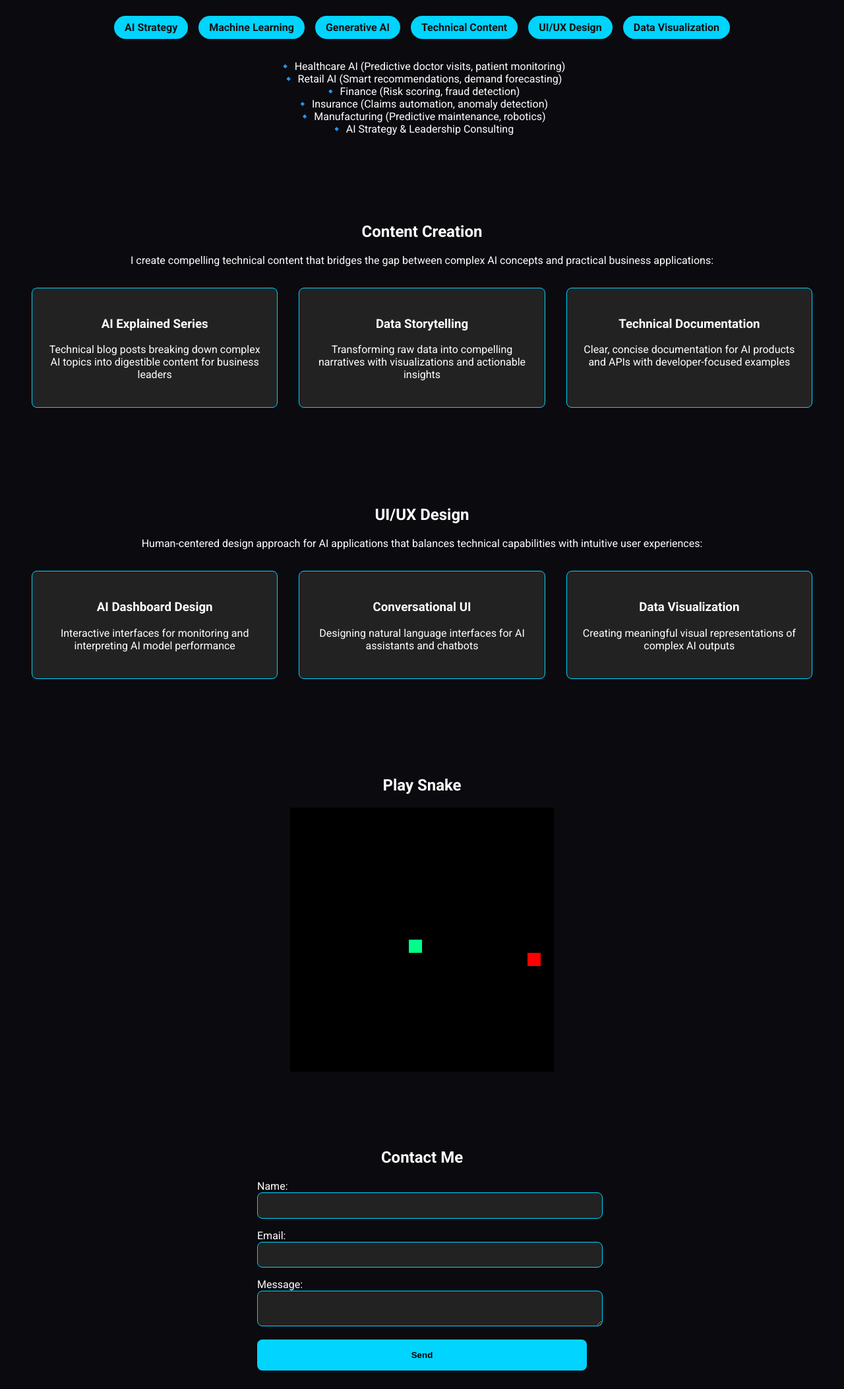
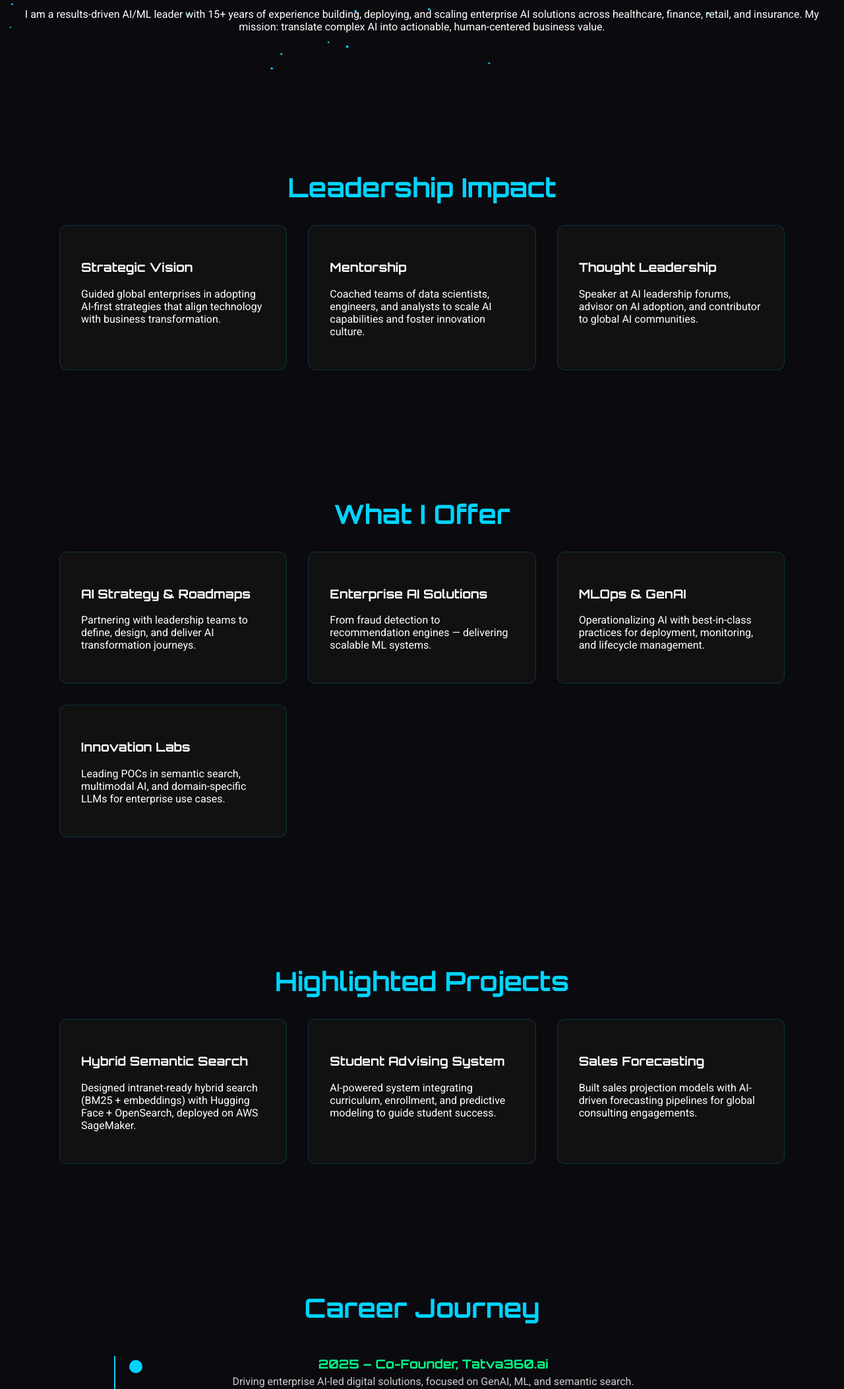
Before and after one commit to ankur-pack/ankur-pack.github.io, a plain HTML site: page index.html in a window 1280 px wide. Shown: the part 695-2800 px from the top of the page at 66% size. Drawn offline with Linux system fonts and the light colour scheme; a script that the page names is missing.

Commit message:
Update index.html

```diff
--- a/index.html
+++ b/index.html
@@ -2,296 +2,139 @@
 <html lang="en">
 <head>
   <meta charset="UTF-8">
-  <meta name="viewport" content="width=device-width, initial-scale=1.0">
-  <title>Ankur Pachauri - AI/ML Leadership & Creative Portfolio</title>
-  <link href="https://fonts.googleapis.com/css2?family=Orbitron:wght@400;700;900&family=Roboto:wght@300;400;500;700&display=swap" rel="stylesheet">
+  <meta name="viewport" content="width=device-width,initial-scale=1.0">
+  <title>Ankur Pachauri – AI/ML Leadership Portfolio</title>
+  <link href="https://fonts.googleapis.com/css2?family=Orbitron:wght@500;700;900&family=Roboto:wght@300;400;500;700&display=swap" rel="stylesheet">
   <style>
-    body {
-      margin: 0;
-      font-family: 'Roboto', sans-serif;
-      background: #0a0a0f;
-      color: #fff;
-      overflow-x: hidden;
-    }
-    header {
-      text-align: center;
-      padding: 2rem;
-      background: #111;
-      border-bottom: 2px solid #00d4ff;
-    }
-    header h1 {
-      font-family: 'Orbitron', monospace;
-      font-size: 3rem;
-      color: #00d4ff;
-      text-shadow: 0 0 15px #00d4ff;
-    }
-    nav {
-      text-align: center;
-      padding: 1rem;
-    }
-    nav a {
-      margin: 0 15px;
-      color: #fff;
-      text-decoration: none;
-      font-weight: bold;
-    }
-    nav a:hover {
-      color: #00ff88;
-      text-shadow: 0 0 10px #00ff88;
-    }
-    section {
-      padding: 3rem;
-      text-align: center;
-    }
-    .snake-game {
-      margin: 2rem auto;
-      width: 400px;
-      height: 400px;
-      border: 2px solid #00ff88;
-      background: #111;
-      position: relative;
-    }
-    canvas {
-      display: block;
-      margin: auto;
-      background: #000;
-    }
-    footer {
-      text-align: center;
-      padding: 2rem;
-      border-top: 2px solid #00d4ff;
-      background: #111;
-      color: #888;
-    }
-    .contact-form {
-      max-width: 500px;
-      margin: auto;
-      text-align: left;
-    }
-    .contact-form label { display:block; margin-top:1rem; }
-    .contact-form input, .contact-form textarea {
-      width: 100%;
-      padding: 0.7rem;
-      background: #222;
-      color: #fff;
-      border: 1px solid #00d4ff;
-      border-radius: 8px;
-    }
-    .contact-form button {
-      margin-top: 1rem;
-      padding: 1rem;
-      width: 100%;
-      background: #00d4ff;
-      border: none;
-      font-weight: bold;
-      border-radius: 8px;
-      cursor: pointer;
-    }
-    .contact-form button:hover {
-      background: #00ff88;
-      color: #111;
-    }
-    .portfolio-grid {
-      display: grid;
-      grid-template-columns: repeat(auto-fill, minmax(300px, 1fr));
-      gap: 2rem;
-      margin: 2rem 0;
-    }
-    .portfolio-item {
-      background: #222;
-      padding: 1.5rem;
-      border-radius: 8px;
-      border: 1px solid #00d4ff;
-      transition: transform 0.3s;
-    }
-    .portfolio-item:hover {
-      transform: translateY(-5px);
-      box-shadow: 0 10px 20px rgba(0, 212, 255, 0.2);
-    }
-    .portfolio-item img {
-      max-width: 100%;
-      border-radius: 4px;
-    }
-    .skills-chart {
-      display: flex;
-      flex-wrap: wrap;
-      justify-content: center;
-      gap: 1rem;
-      margin: 2rem 0;
-    }
-    .skill {
-      background: #00d4ff;
-      color: #111;
-      padding: 0.5rem 1rem;
-      border-radius: 20px;
-      font-weight: bold;
-    }
+    /* ===== Global Styles ===== */
+    body { margin:0; font-family:'Roboto',sans-serif; background:#0a0a0f; color:#fff; overflow-x:hidden; }
+    h1,h2,h3 { font-family:'Orbitron',sans-serif; }
+    a { text-decoration:none; }
+
+    /* ===== Animated Background ===== */
+    canvas#bg { position:fixed; top:0; left:0; width:100%; height:100%; z-index:-1; background:#0a0a0f; }
+
+    /* ===== Header / Hero ===== */
+    header { text-align:center; padding:6rem 2rem; background:rgba(10,10,15,0.9); }
+    header h1 { font-size:3.5rem; color:#00d4ff; text-shadow:0 0 20px #00d4ff; }
+    header p { font-size:1.2rem; color:#ccc; max-width:800px; margin:1rem auto; }
+    .cta-btn { display:inline-block; margin-top:2rem; padding:1rem 2rem; background:#00d4ff; border-radius:10px; color:#111; font-weight:bold; transition:.3s; }
+    .cta-btn:hover { background:#00ff88; }
+
+    /* ===== Navigation ===== */
+    nav { text-align:center; padding:1rem; background:#111; border-bottom:1px solid #222; position:sticky; top:0; z-index:10; }
+    nav a { margin:0 20px; color:#fff; font-weight:500; }
+    nav a:hover { color:#00ff88; text-shadow:0 0 10px #00ff88; }
+
+    /* ===== Sections ===== */
+    section { padding:5rem 2rem; text-align:center; }
+    section h2 { font-size:2.5rem; color:#00d4ff; margin-bottom:2rem; }
+
+    /* ===== Grid Cards ===== */
+    .grid { display:grid; grid-template-columns:repeat(auto-fit,minmax(260px,1fr)); gap:2rem; max-width:1100px; margin:auto; }
+    .card { background:#111; padding:2rem; border-radius:12px; border:1px solid #00d4ff30; transition:.3s; text-align:left; }
+    .card:hover { border:1px solid #00d4ff; transform:translateY(-6px); box-shadow:0 0 20px #00d4ff60; }
+
+    /* ===== Career Timeline ===== */
+    .timeline { max-width:900px; margin:3rem auto; border-left:2px solid #00d4ff; padding-left:2rem; }
+    .timeline-item { margin-bottom:2rem; position:relative; }
+    .timeline-item:before { content:""; position:absolute; left:-11px; top:6px; width:20px; height:20px; border-radius:50%; background:#00d4ff; }
+    .timeline-item h3 { margin:0; color:#00ff88; }
+    .timeline-item p { margin:.3rem 0 0; color:#ccc; }
+
+    /* ===== Footer ===== */
+    footer { text-align:center; padding:2rem; border-top:2px solid #00d4ff; background:#111; color:#888; font-size:.9rem; }
   </style>
 </head>
 <body>
+  <canvas id="bg"></canvas>
+
+  <!-- Hero -->
   <header>
-    <h1>🚀 Ankur Pachauri | AI/ML Leadership & Creative Design</h1>
-    <p>Bridging technology and creativity through AI-powered solutions and intuitive design</p>
+    <h1>🚀 Ankur Pachauri</h1>
+    <p>AI/ML Leader | Driving Enterprise AI, GenAI, and Data Strategy for Global Impact</p>
+    <a href="#contact" class="cta-btn">Book a Strategy Call</a>
   </header>
 
+  <!-- Navigation -->
   <nav>
     <a href="#about">About</a>
+    <a href="#leadership">Leadership</a>
     <a href="#offerings">Offerings</a>
-    <a href="#content">Content</a>
-    <a href="#design">UI/UX</a>
-    <a href="#snake">Snake Game</a>
-    <a href="#contact">Contact</a>
+    <a href="#projects">Projects</a>
+    <a href="#career">Career</a>
+    <a href="#contact">Connect</a>
   </nav>
 
+  <!-- About -->
   <section id="about">
     <h2>About Me</h2>
-    <p>Head of AI/ML & Data | 15+ years leadership | Expert in GenAI, ML Ops, and Enterprise AI.
-       Proven track record in building scalable AI products across healthcare, finance, retail, and insurance.</p>
-    <p>As a content creator and UI/UX designer, I specialize in translating complex technical concepts into engaging visual narratives and intuitive user experiences.</p>
+    <p>I am a results-driven AI/ML leader with 15+ years of experience building, deploying, and scaling enterprise AI solutions across healthcare, finance, retail, and insurance.
+    My mission: translate complex AI into actionable, human-centered business value.</p>
   </section>
 
-  <section id="offerings">
-    <h2>Offerings</h2>
-    <div class="skills-chart">
-      <span class="skill">AI Strategy</span>
-      <span class="skill">Machine Learning</span>
-      <span class="skill">Generative AI</span>
-      <span class="skill">Technical Content</span>
-      <span class="skill">UI/UX Design</span>
-      <span class="skill">Data Visualization</span>
-    </div>
-    <p>🔹 Healthcare AI (Predictive doctor visits, patient monitoring)<br>
-        🔹 Retail AI (Smart recommendations, demand forecasting)<br>
-        🔹 Finance (Risk scoring, fraud detection)<br>
-       🔹 Insurance (Claims automation, anomaly detection)<br>
-        🔹 Manufacturing (Predictive maintenance, robotics)<br>
-       🔹 AI Strategy & Leadership Consulting</p>
-  </section>
-
-  <section id="content">
-    <h2>Content Creation</h2>
-    <p>I create compelling technical content that bridges the gap between complex AI concepts and practical business applications:</p>
-    <div class="portfolio-grid">
-      <div class="portfolio-item">
-        <h3>AI Explained Series</h3>
-        <p>Technical blog posts breaking down complex AI topics into digestible content for business leaders</p>
-      </div>
-      <div class="portfolio-item">
-        <h3>Data Storytelling</h3>
-        <p>Transforming raw data into compelling narratives with visualizations and actionable insights</p>
-      </div>
-      <div class="portfolio-item">
-        <h3>Technical Documentation</h3>
-        <p>Clear, concise documentation for AI products and APIs with developer-focused examples</p>
-      </div>
+  <!-- Leadership Impact -->
+  <section id="leadership">
+    <h2>Leadership Impact</h2>
+    <div class="grid">
+      <div class="card"><h3>Strategic Vision</h3><p>Guided global enterprises in adopting AI-first strategies that align technology with business transformation.</p></div>
+      <div class="card"><h3>Mentorship</h3><p>Coached teams of data scientists, engineers, and analysts to scale AI capabilities and foster innovation culture.</p></div>
+      <div class="card"><h3>Thought Leadership</h3><p>Speaker at AI leadership forums, advisor on AI adoption, and contributor to global AI communities.</p></div>
     </div>
   </section>
 
-  <section id="design">
-    <h2>UI/UX Design</h2>
-    <p>Human-centered design approach for AI applications that balances technical capabilities with intuitive user experiences:</p>
-    <div class="portfolio-grid">
-      <div class="portfolio-item">
-        <h3>AI Dashboard Design</h3>
-        <p>Interactive interfaces for monitoring and interpreting AI model performance</p>
-      </div>
-      <div class="portfolio-item">
-        <h3>Conversational UI</h3>
-        <p>Designing natural language interfaces for AI assistants and chatbots</p>
-      </div>
-      <div class="portfolio-item">
-        <h3>Data Visualization</h3>
-        <p>Creating meaningful visual representations of complex AI outputs</p>
-      </div>
+  <!-- Offerings -->
+  <section id="offerings">
+    <h2>What I Offer</h2>
+    <div class="grid">
+      <div class="card"><h3>AI Strategy & Roadmaps</h3><p>Partnering with leadership teams to define, design, and deliver AI transformation journeys.</p></div>
+      <div class="card"><h3>Enterprise AI Solutions</h3><p>From fraud detection to recommendation engines — delivering scalable ML systems.</p></div>
+      <div class="card"><h3>MLOps & GenAI</h3><p>Operationalizing AI with best-in-class practices for deployment, monitoring, and lifecycle management.</p></div>
+      <div class="card"><h3>Innovation Labs</h3><p>Leading POCs in semantic search, multimodal AI, and domain-specific LLMs for enterprise use cases.</p></div>
     </div>
   </section>
 
-  <section id="snake">
-    <h2>Play Snake </h2>
-    <canvas id="snakeCanvas" width="400" height="400"></canvas>
+  <!-- Projects -->
+  <section id="projects">
+    <h2>Highlighted Projects</h2>
+    <div class="grid">
+      <div class="card"><h3>Hybrid Semantic Search</h3><p>Designed intranet-ready hybrid search (BM25 + embeddings) with Hugging Face + OpenSearch, deployed on AWS SageMaker.</p></div>
+      <div class="card"><h3>Student Advising System</h3><p>AI-powered system integrating curriculum, enrollment, and predictive modeling to guide student success.</p></div>
+      <div class="card"><h3>Sales Forecasting</h3><p>Built sales projection models with AI-driven forecasting pipelines for global consulting engagements.</p></div>
+    </div>
   </section>
 
+  <!-- Career Timeline -->
+  <section id="career">
+    <h2>Career Journey</h2>
+    <div class="timeline">
+      <div class="timeline-item"><h3>2025 – Co-Founder, Tatva360.ai</h3><p>Driving enterprise AI-led digital solutions, focused on GenAI, ML, and semantic search.</p></div>
+      <div class="timeline-item"><h3>2018–2025 – AI/ML Leadership Roles</h3><p>Led cross-functional teams in deploying AI solutions across industries, mentoring next-gen practitioners.</p></div>
+      <div class="timeline-item"><h3>2010–2018 – Data & AI Engineer</h3><p>Hands-on development of ML pipelines, cloud deployments (AWS/Azure/GCP), and data engineering systems.</p></div>
+    </div>
+  </section>
+
+  <!-- Contact -->
   <section id="contact">
-    <h2>Contact Me</h2>
-    <form class="contact-form" id="contactForm">
-      <label>Name:</label>
-      <input type="text" id="name" required>
-      <label>Email:</label>
-      <input type="email" id="email" required>
-      <label>Message:</label>
-      <textarea id="message" required></textarea>
-      <button type="submit">Send</button>
-    </form>
+    <h2>Connect with Me</h2>
+    <p>Let’s explore how AI can drive your next wave of innovation.</p>
+    <div class="calendly-inline-widget" data-url="https://calendly.com/limat-ankur/30min" style="min-width:320px;height:700px;"></div>
   </section>
 
   <footer>
-    <p>© 2025 Ankur Pachauri. Powered by AI & Creativity.</p>
+    <p>© 2025 Ankur Pachauri — AI/ML Leadership Portfolio</p>
   </footer>
 
-  <!-- Chatbot Integration -->
-  <script src='https://cdn.jotfor.ms/agent/embedjs/0198e2ccedde7efdb02e819a868771190bad/embed.js?skipWelcome=1&maximizable=1'></script>
+  <!-- Calendly JS -->
+  <script src="https://assets.calendly.com/assets/external/widget.js" type="text/javascript"></script>
 
+  <!-- Background Animation -->
   <script>
-    // Snake Game Logic
-    const canvas = document.getElementById('snakeCanvas');
-    const ctx = canvas.getContext('2d');
-    let box = 20;
-    let snake = [{x:9*box, y:10*box}];
-    let food = {x: Math.floor(Math.random()*19+1)*box, y: Math.floor(Math.random()*19+1)*box};
-    let d;
-
-    document.addEventListener("keydown", direction);
-    function direction(event){
-      if(event.keyCode == 37 && d!="RIGHT"){ d="LEFT"; }
-      else if(event.keyCode == 38 && d!="DOWN"){ d="UP"; }
-      else if(event.keyCode == 39 && d!="LEFT"){ d="RIGHT"; }
-      else if(event.keyCode == 40 && d!="UP"){ d="DOWN"; }
-    }
-
-    function draw(){
-      ctx.fillStyle="#000"; ctx.fillRect(0,0,400,400);
-      for(let i=0;i<snake.length;i++){
-        ctx.fillStyle=(i==0)?"#00ff88":"#00d4ff";
-        ctx.fillRect(snake[i].x,snake[i].y,box,box);
-      }
-      ctx.fillStyle="red";
-      ctx.fillRect(food.x,food.y,box,box);
-
-      let snakeX = snake[0].x;
-      let snakeY = snake[0].y;
-      if(d=="LEFT") snakeX-=box;
-      if(d=="UP") snakeY-=box;
-      if(d=="RIGHT") snakeX+=box;
-      if(d=="DOWN") snakeY+=box;
-
-      if(snakeX==food.x && snakeY==food.y){
-        food={x: Math.floor(Math.random()*19+1)*box, y: Math.floor(Math.random()*19+1)*box};
-      } else {
-        snake.pop();
-      }
-
-      let newHead={x:snakeX,y:snakeY};
-      if(snakeX<0||snakeY<0||snakeX>=400||snakeY>=400||collision(newHead,snake)){ clearInterval(game); }
-      snake.unshift(newHead);
-    }
-
-    function collision(head,array){ for(let i=0;i<array.length;i++){ if(head.x==array[i].x && head.y==array[i].y){return true;} } return false; }
-    let game=setInterval(draw,100);
-
-    // Contact Form Logic (save + thank you)
-    document.getElementById("contactForm").addEventListener("submit", function(e){
-      e.preventDefault();
-      const name=document.getElementById("name").value;
-      const email=document.getElementById("email").value;
-      const msg=document.getElementById("message").value;
-
-      let conv = JSON.parse(localStorage.getItem("conversations")||"[]");
-      conv.push({name,email,msg,date:new Date().toISOString()});
-      localStorage.setItem("conversations",JSON.stringify(conv));
-
-      alert("✅ Thank you "+name+"! Your message has been received. We'll contact you soon.");
-      this.reset();
-    });
+    const canvas=document.getElementById('bg'); const ctx=canvas.getContext('2d');
+    canvas.width=window.innerWidth; canvas.height=window.innerHeight;
+    let stars=[]; for(let i=0;i<120;i++){stars.push({x:Math.random()*canvas.width,y:Math.random()*canvas.height,r:Math.random()*1.5+0.5});}
+    function drawStars(){ctx.clearRect(0,0,canvas.width,canvas.height); ctx.fillStyle="#00d4ff"; stars.forEach(s=>{ctx.beginPath(); ctx.arc(s.x,s.y,s.r,0,Math.PI*2); ctx.fill(); s.y+=0.2; if(s.y>canvas.height)s.y=0;}); requestAnimationFrame(drawStars);}
+    drawStars();
   </script>
 </body>
 </html>
```
